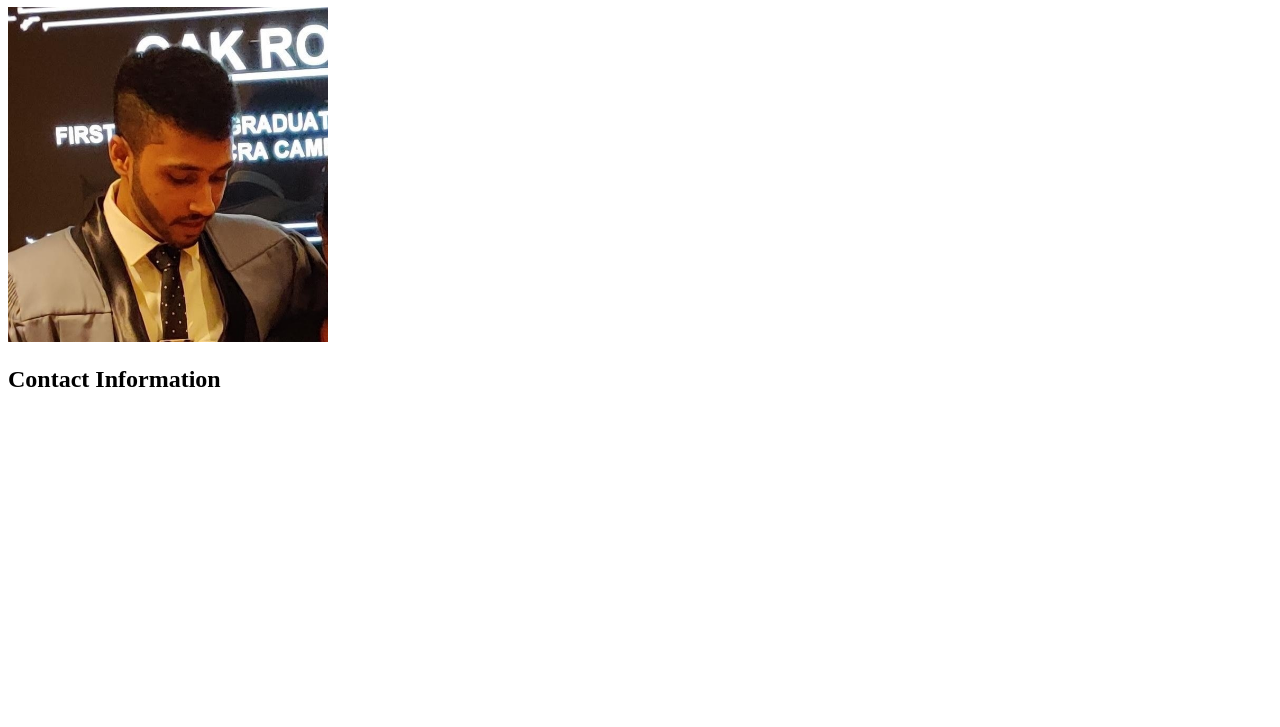
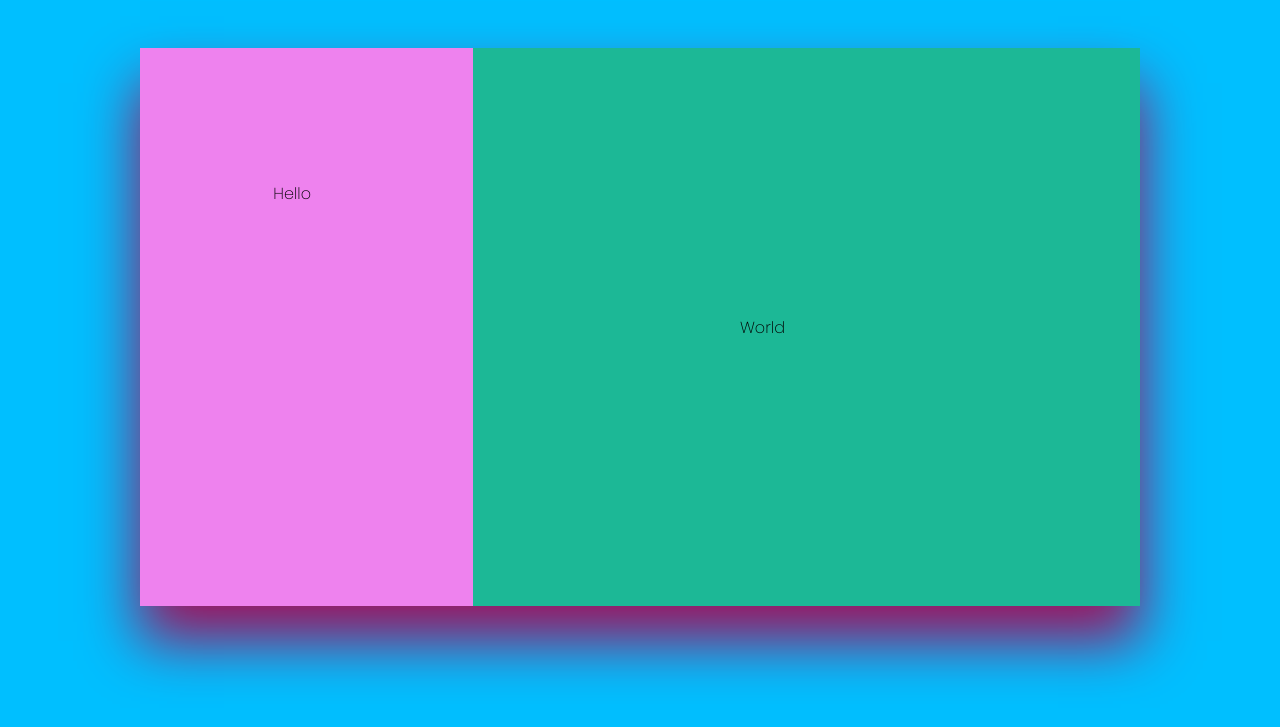
Before and after one commit to VSM97/Responsive-Web-App, a plain HTML site: page SIT120-RWA-Assignments/Week01/my-cv.html in a window 1280 px wide. Shown: the part 73-800 px from the top of the page. Drawn offline with Linux system fonts and the light colour scheme.

Commit message:
update 0.1.1

```diff
--- a/SIT120-RWA-Assignments/Week01/my-cv.html
+++ b/SIT120-RWA-Assignments/Week01/my-cv.html
@@ -1,15 +1,39 @@
 <!DOCTYPE html>
 <html>
     <head>
+        <meta name="viewport" content="width=device-width, initial-scale=1">
         <title>CV of VSM</title>
-        <meta name="viewport" content="width=device-width, initial-scale=1">
+        <link rel="stylesheet" type="text/css" href="styles.css">
     </head>
     <body>
-        <div>
-            <h1>Vihanga S Malalaweera</h1>
-            <img src="images\vsm.jpg" width="320px">
-            <h2>Contact Information</h2>
-
+        <div class="container">
+            <div class="left_side">
+                <p>Hello</p>
+            </div>
+            <div class="right_side">
+                <p>World</p>
+            </div>
         </div>
     </body>
 </html>
+
+
+
+
+
+
+
+
+
+
+
+
+
+
+
+
+<!-- <div class="Introduction" >
+    <h1>Vihanga S Malalaweera</h1>
+    <img src="images\tom.jpg" width="320px">
+    <h2>Contact Information</h2>
+</div> -->
--- a/SIT120-RWA-Assignments/Week01/styles.css
+++ b/SIT120-RWA-Assignments/Week01/styles.css
@@ -0,0 +1,40 @@
+@import url('https://fonts.googleapis.com/css2?family=Poppins:wght@200&display=swap');
+
+*{
+    margin: 0;
+    padding: 0;
+    box-sizing: border-box;
+    font-family: 'Poppins', sans-serif;
+}
+
+body{
+    background: deepskyblue;
+    display: flex;
+    justify-content: center;
+    align-items: center;
+    min-height: 100vh;
+}
+
+.container{
+    position: relative;
+    width: 100%;
+    max-width: 1000px;
+    min-height: 100px;
+    background: white;
+    margin: 50px;
+    display: grid;
+    grid-template-columns: 1fr 2fr;
+    box-shadow: 0 35px 55px rgb(158, 17, 94);
+}
+
+.container .left_side{
+    position: relative;
+    background: violet;
+    padding: 40%;
+}
+
+.container .right_side{
+    position: relative;
+    background: rgb(28, 184, 150);
+    padding: 40%;
+}
```
Also changed, not shown: SIT120-RWA-Assignments/Week01/images/tom.jpg (added), SIT120-RWA-Assignments/Week01/images/vsm.jpg (deleted).
